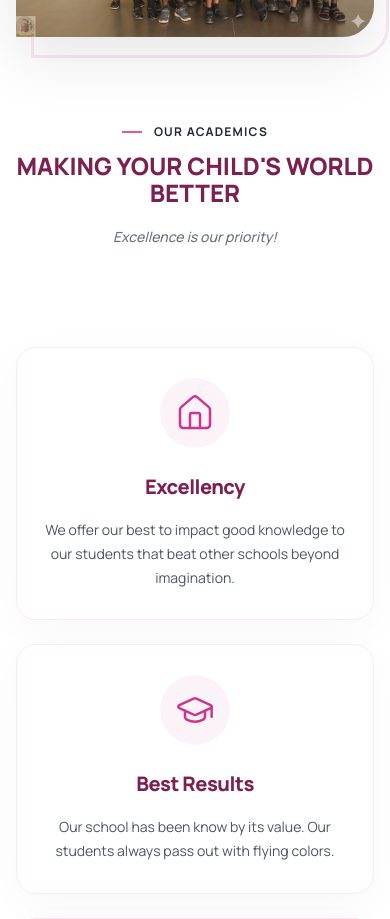
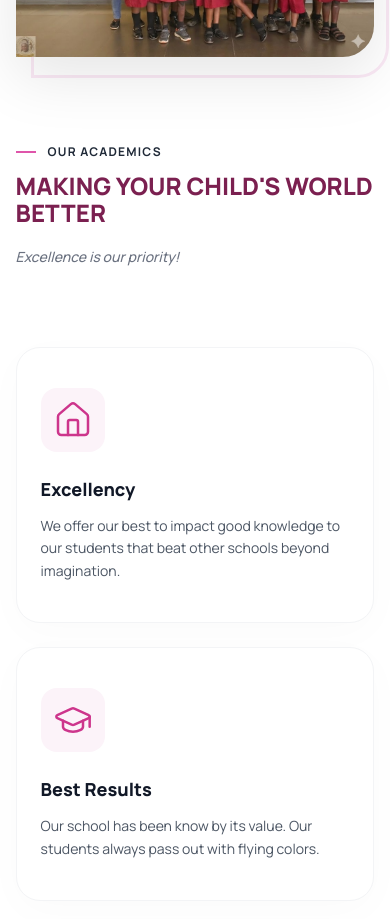
Before and after one commit to Mr-Experience/Fad-Baetro-school, a React (Vite) app: page / in a window 390 px wide. Shown: the part 2280-3199 px from the top of the page. Built offline with nearby package versions, Linux system fonts and the light colour scheme; no server answers; the database is empty.

Commit message:
Hide portal entrances, refine section layouts, and remove portal cards from index

```diff
--- a/src/components/AcademicsSection.css
+++ b/src/components/AcademicsSection.css
@@ -5,7 +5,7 @@
 
 .academics-container {
     display: grid;
-    grid-template-columns: minmax(300px, 1fr) 2fr;
+    grid-template-columns: 1fr 2fr;
     gap: clamp(40px, 6vw, 100px);
     align-items: center;
 }
@@ -13,6 +13,7 @@
 .academics-left {
     display: flex;
     flex-direction: column;
+    text-align: left;
 }
 
 .academics-title {
@@ -31,37 +32,37 @@
 
 .academics-grid {
     display: grid;
-    grid-template-columns: repeat(auto-fit, minmax(clamp(250px, 30vw, 300px), 1fr));
+    grid-template-columns: repeat(auto-fit, minmax(240px, 1fr));
     gap: 24px;
     width: 100%;
 }
 
 .academics-card {
     background: white;
-    padding: clamp(30px, 5vw, 40px) 24px;
-    border-radius: 20px;
-    text-align: center;
-    border: 1px solid var(--primary-100);
-    box-shadow: 0 10px 40px rgba(0, 0, 0, 0.03);
-    transition: all 0.4s cubic-bezier(0.4, 0, 0.2, 1);
+    padding: 40px 24px;
+    border-radius: 24px;
+    text-align: left;
+    border: 1px solid var(--gray-100);
+    box-shadow: 0 10px 40px rgba(0, 0, 0, 0.02);
+    transition: all 0.4s cubic-bezier(0.175, 0.885, 0.32, 1.275);
     display: flex;
     flex-direction: column;
-    align-items: center;
+    align-items: flex-start;
 }
 
 .academics-card:hover {
     transform: translateY(-8px);
-    box-shadow: 0 20px 60px rgba(223, 85, 170, 0.08);
-    border-color: var(--primary-300);
+    box-shadow: 0 20px 60px rgba(0, 0, 0, 0.06);
+    border-color: var(--primary-100);
 }
 
 .academics-icon-wrapper {
     margin-bottom: 24px;
     color: var(--primary-600);
-    width: 70px;
-    height: 70px;
+    width: 64px;
+    height: 64px;
     background-color: var(--primary-50);
-    border-radius: 50%;
+    border-radius: 16px;
     display: flex;
     align-items: center;
     justify-content: center;
@@ -71,19 +72,19 @@
 .academics-card:hover .academics-icon-wrapper {
     transform: scale(1.1) rotate(5deg);
     background-color: var(--primary-100);
+    color: var(--primary-700);
 }
 
 .academics-card-title {
-    font-size: 20px;
+    font-size: 18px;
     font-weight: 800;
-    color: var(--primary-900);
-    margin-bottom: 16px;
-    letter-spacing: -0.5px;
+    color: var(--gray-900);
+    margin-bottom: 12px;
 }
 
 .academics-card-text {
     font-size: 14px;
-    line-height: 1.7;
+    line-height: 1.6;
     color: var(--gray-600);
     margin: 0;
 }
@@ -91,12 +92,11 @@
 @media (max-width: 1100px) {
     .academics-container {
         grid-template-columns: 1fr;
-        text-align: center;
     }
 
     .academics-left {
-        align-items: center;
-        margin-bottom: 60px;
+        max-width: 600px;
+        margin-bottom: 40px;
     }
 }
 
--- a/src/components/Footer.jsx
+++ b/src/components/Footer.jsx
@@ -52,16 +52,7 @@ const Footer = () => {
                         </ul>
                     </div>
 
-                    {/* Column 4: Portals */}
-                    <div className="footer-col">
-                        <h3 className="footer-heading">PORTALS</h3>
-                        <ul className="footer-links">
-                            <li><Link to="/portal/student">Student Portal</Link></li>
-                            <li><Link to="/portal/candidate">Candidate Portal</Link></li>
-                            <li><Link to="/portal/admin/login">Admin Portal</Link></li>
-                            <li><Link to="/portal/superadmin">Super Admin</Link></li>
-                        </ul>
-                    </div>
+
 
                     {/* Column 4: Contact Info */}
                     <div className="footer-col contact-col">
--- a/src/components/WelcomeSection.css
+++ b/src/components/WelcomeSection.css
@@ -5,7 +5,7 @@
 
 .welcome-container {
     display: grid;
-    grid-template-columns: repeat(auto-fit, minmax(clamp(320px, 45vw, 600px), 1fr));
+    grid-template-columns: 1.1fr 0.9fr;
     gap: clamp(40px, 8vw, 100px);
     align-items: center;
     text-align: left;
@@ -73,5 +73,15 @@
 @media (max-width: 992px) {
     .welcome-container {
         grid-template-columns: 1fr;
+        gap: 60px;
+    }
+
+    .welcome-image-container {
+        max-width: 100%;
+        order: 2;
+    }
+
+    .welcome-content {
+        order: 1;
     }
 }
--- a/src/pages/home/HomePage.jsx
+++ b/src/pages/home/HomePage.jsx
@@ -7,7 +7,6 @@ import WelcomeSection from '../../components/WelcomeSection';
 import AcademicsSection from '../../components/AcademicsSection';
 import NewsSection from '../../components/NewsSection';
 import TestimonialsSection from '../../components/TestimonialsSection';
-import PortalQuickAccess from '../../components/PortalQuickAccess';
 import InquirySection from '../../components/InquirySection';
 import Footer from '../../components/Footer';
 import './HomePage.css';
@@ -22,7 +21,6 @@ const HomePage = () => {
             <WelcomeSection />
             <AcademicsSection />
             <NewsSection />
-            <PortalQuickAccess />
             <TestimonialsSection />
             <main className="home-content">
                 {/* Content will be added here */}
```
